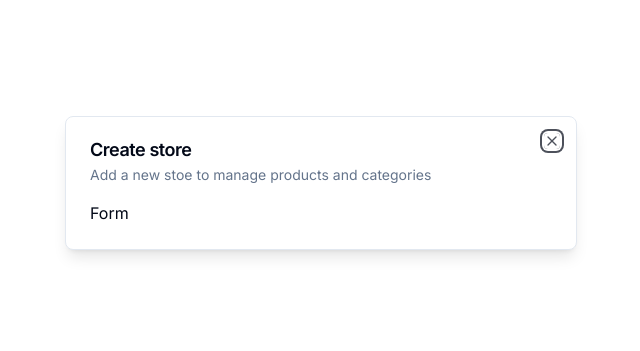
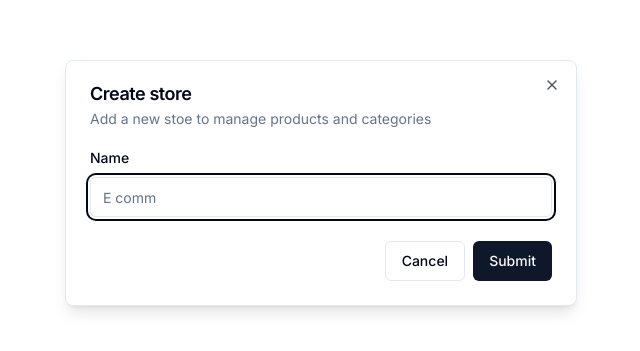
Before and after one commit to ErnestMubatapasango/fullstack-ecommerce, a Next.js app: page / in a window 1280 px wide. Shown: the part 217-568 px from the top of the page, without its empty margins (319-959 px from the left). Built offline with nearby package versions, Linux system fonts and the light colour scheme.

Commit message:
shadcn form

```diff
--- a/components/modals/store-modal.tsx
+++ b/components/modals/store-modal.tsx
@@ -2,9 +2,32 @@
 
 import { useStoreModal } from "@/hooks/use-store-modal";
 import { Modal } from "@/components/ui/modal";
+import * as z from 'zod'
+import { useForm } from "react-hook-form";
+import {zodResolver}  from "@hookform/resolvers/zod"
+import { Form, FormControl, FormField, FormItem, FormLabel, FormMessage } from "@/components/ui/form";
+import { Input } from "@/components/ui/input";
+import { Button } from "../ui/button";
+
+
+const formSchema = z.object({
+    name: z.string().min(1)
+})
+
 
 export const StoreModal = () => {
     const storeModal = useStoreModal()
+
+    const form = useForm<z.infer<typeof formSchema>>({
+        //resolver is suppose to help with form validation
+        resolver: zodResolver(formSchema),
+        defaultValues: {
+            name: "",
+        }
+    })
+     const onSubmit = async(values: z.infer<typeof formSchema>) => {
+        console.log(values)
+     }
 
     return(
         <Modal
@@ -13,7 +36,35 @@
             isOpen={storeModal.isOpen}
             onClose={storeModal.onClose}
         >
-            Form
+            <div>
+               <div>
+                    <Form {...form}>
+                        <form onSubmit={form.handleSubmit(onSubmit)}>
+                            <FormField
+                                control={form.control}
+                                name="name"
+                                render={({field}) => (
+                                    <FormItem>
+                                        <FormLabel>
+                                            Name
+                                        </FormLabel>
+                                        <FormControl>
+                                            <Input placeholder="E comm" {...field}/>
+                                        </FormControl>
+                                        <FormMessage/>
+                                    </FormItem>
+                                )}
+
+                            />
+                            <div className="pt-6 flex justify-end items-center gap-2">
+                                <Button onClick={storeModal.onClose} variant={"outline"}>Cancel</Button>
+                                <Button>Submit</Button>
+                            </div>
+                        </form>
+
+                    </Form>
+               </div>
+            </div>
         </Modal>
     )
 }
```
